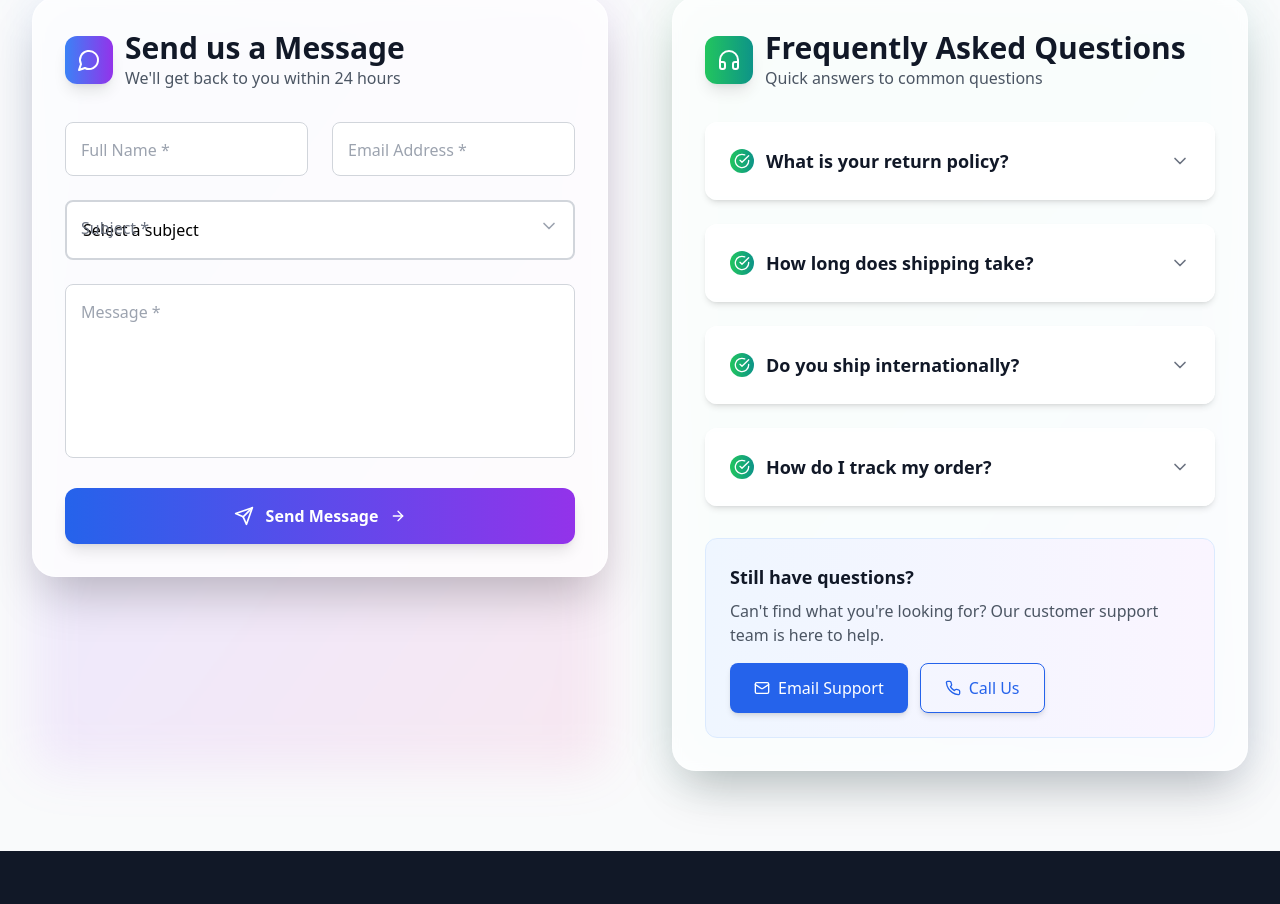
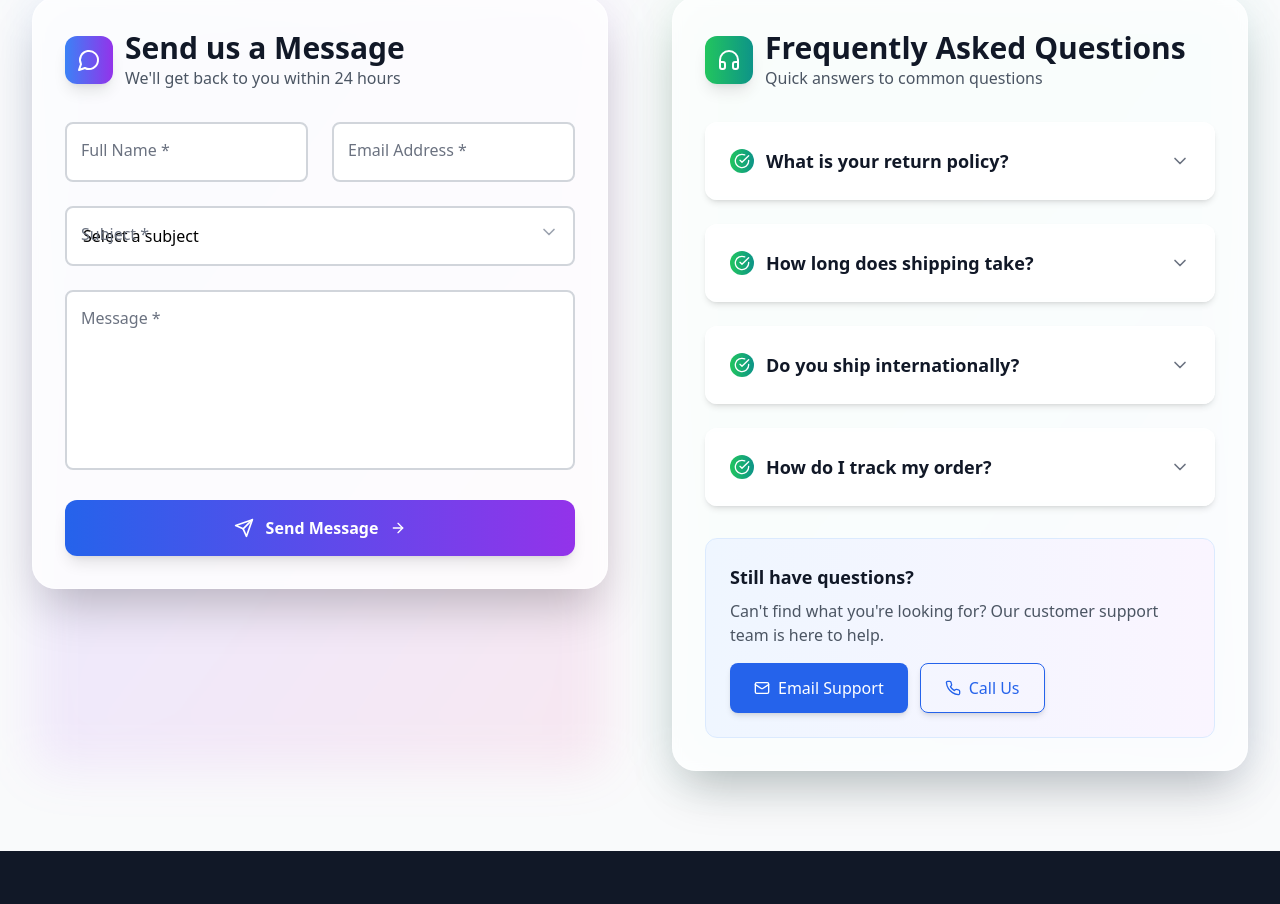
Before and after one commit to Solved-Overnight/clothing, a React (Vite) app: page /contact in a window 1280 px wide. Shown: the part 1000-1904 px from the top of the page. Built offline with nearby package versions, Linux system fonts and the light colour scheme; no server answers.

Commit message:
Update ContactPage.tsx

```diff
--- a/src/pages/ContactPage.tsx
+++ b/src/pages/ContactPage.tsx
@@ -202,20 +202,23 @@ export default function ContactPage() {
 
                   <div className="grid grid-cols-1 md:grid-cols-2 gap-6">
                     <div>
-                      <div className="relative">
+                      <div className="relative group">
                         <input
                           type="text"
                           name="name"
                           value={formData.name}
                           onChange={handleInputChange}
+                          onFocus={() => setFocusedField('name')}
+                          onBlur={() => setFocusedField(null)}
                           required
-                            className="peer w-full border border-gray-300 rounded-lg px-4 pt-5 pb-2 text-gray-900 placeholder-transparent focus:outline-none focus:border-blue-600 focus:ring-2 focus:ring-blue-500 transition-all duration-300"
-                            placeholder="Full Name"
+                          className="w-full px-4 pt-6 pb-2 border-2 border-gray-300 rounded-lg focus:outline-none focus:border-blue-500 focus:ring-0 transition-all duration-300 bg-white peer"
+                          placeholder=" "
                         />
-                        <label
-                            htmlFor="name"
-                            className="absolute left-4 top-2 text-gray-500 text-sm transition-all duration-200 peer-placeholder-shown:top-4 peer-placeholder-shown:text-base peer-placeholder-shown:text-gray-400 peer-focus:top-2 peer-focus:text-sm peer-focus:text-blue-600"
-                        >
+                        <label className={`absolute left-4 transition-all duration-200 pointer-events-none ${
+                          focusedField === 'name' || formData.name
+                            ? 'top-1 text-xs text-blue-600 font-medium transform -translate-y-0'
+                            : 'top-4 text-base text-gray-500 transform translate-y-0'
+                        }`}>
                           Full Name *
                         </label>
                       </div>
@@ -228,14 +231,17 @@ export default function ContactPage() {
                           name="email"
                           value={formData.email}
                           onChange={handleInputChange}
+                          onFocus={() => setFocusedField('email')}
+                          onBlur={() => setFocusedField(null)}
                           required
-                            className="peer w-full border border-gray-300 rounded-lg px-4 pt-5 pb-2 text-gray-900 placeholder-transparent focus:outline-none focus:border-blue-600 focus:ring-2 focus:ring-blue-500 transition-all duration-300"
-                            placeholder="Email Address"
+                          className="w-full px-4 pt-6 pb-2 border-2 border-gray-300 rounded-lg focus:outline-none focus:border-blue-500 focus:ring-0 transition-all duration-300 bg-white peer"
+                          placeholder=" "
                         />
-                        <label
-                            htmlFor="email"
-                            className="absolute left-4 top-2 text-gray-500 text-sm transition-all duration-200 peer-placeholder-shown:top-4 peer-placeholder-shown:text-base peer-placeholder-shown:text-gray-400 peer-focus:top-2 peer-focus:text-sm peer-focus:text-blue-600"
-                        >
+                        <label className={`absolute left-4 transition-all duration-200 pointer-events-none ${
+                          focusedField === 'email' || formData.email
+                            ? 'top-1 text-xs text-blue-600 font-medium transform -translate-y-0'
+                            : 'top-4 text-base text-gray-500 transform translate-y-0'
+                        }`}>
                           Email Address *
                         </label>
                       </div>
@@ -279,19 +285,26 @@ export default function ContactPage() {
                   </div>
 
                   <div>
-                    <div className="relative">
+                    <div className="relative group">
                       <textarea
                         name="message"
-                            rows={6}
                         value={formData.message}
                         onChange={handleInputChange}
+                        onFocus={() => setFocusedField('message')}
+                        onBlur={() => setFocusedField(null)}
                         required
-                            className="peer w-full border border-gray-300 rounded-lg px-4 pt-5 pb-2 text-gray-900 placeholder-transparent focus:outline-none focus:border-blue-600 focus:ring-2 focus:ring-blue-500 transition-all duration-300 resize-none"
-                            placeholder="Your message"
+                        rows={6}
+                        className="w-full px-4 py-4 border-2 border-gray-300 rounded-lg focus:outline-none focus:border-blue-500 transition-all duration-200 resize-none bg-white placeholder-transparent"
+                        placeholder=" "
+                        id="message"
                       />
                       <label
                         htmlFor="message"
-                            className="absolute left-4 top-2 text-gray-500 text-sm transition-all duration-200 peer-placeholder-shown:top-4 peer-placeholder-shown:text-base peer-placeholder-shown:text-gray-400 peer-focus:top-2 peer-focus:text-sm peer-focus:text-blue-600"
+                        className={`absolute left-4 transition-all duration-200 pointer-events-none ${
+                          focusedField === 'message' || formData.message
+                            ? '-top-2 text-xs text-blue-600 font-medium bg-white px-2'
+                            : 'top-4 text-base text-gray-500'
+                        }`}
                       >
                         Message *
                       </label>
```
Lines whose indentation alone changed are shown as unchanged.
